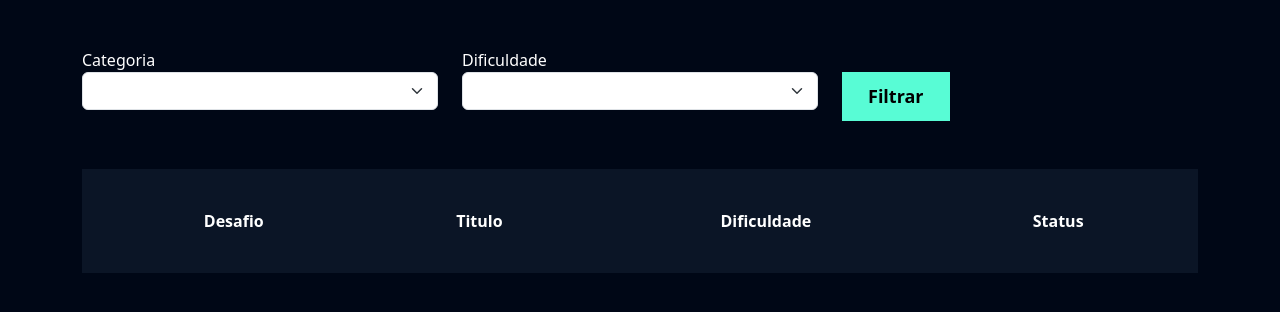
After one commit to gylmonteiro/study_async, a Django app: page /flashcard/listar_desafio/ in a window 1280 px wide. The commit adds this page. Shown: the top 312 px of the page. Run offline with Django 5.2, Linux system fonts and the light colour scheme; the visitor is signed in with stand-in values (Sample User, id 1); data that the repository does not hold is empty.

Commit message:
feat: display list desafios

```diff
--- /dev/null
+++ b/flashcard/templates/listar_desafio.html
@@ -0,0 +1,65 @@
+{% extends "base.html" %}
+{% load static %}
+
+{% block 'cabecalho' %}
+
+    <link href="{% static 'usuarios/css/cadastro.css' %}" rel="stylesheet">
+    <link href="{% static 'flashcard/css/novo_flashcard.css' %}" rel="stylesheet">
+    <link href="{% static 'flashcard/css/iniciar_desafio.css' %}" rel="stylesheet">
+    <link href="{% static 'flashcard/css/desafio.css' %}" rel="stylesheet">
+    <link href='https://unpkg.com/boxicons@2.1.4/css/boxicons.min.css' rel='stylesheet'>
+
+{% endblock 'cabecalho' %}
+
+
+{% block 'conteudo' %}
+    <div class="container">
+        <br>
+        <br>
+        <div class="row">
+            <div class="col-md">
+                <form action="}" method="GET">
+                <label for="">Categoria</label>
+                <select name="categoria" class="form-select">
+
+                </select>
+            </div>
+            <div class="col-md">
+                <label for="">Dificuldade</label>
+                <select name="dificuldade" class="form-select">
+
+                </select>
+            </div>
+            <div class="col-md">
+                <br>
+                <input type="submit" value="Filtrar" class="btn-cadastro">
+                </form>
+            </div>
+        </div>
+        <br>
+        <br>
+        <div class="box-listar">
+            <table>
+                <thead>
+                  <tr>
+                    <th scope="col">Desafio</th>
+                    <th scope="col">Titulo</th>
+                    <th scope="col">Dificuldade</th>
+                    <th scope="col">Status</th>
+                  </tr>
+                </thead>
+                <tbody>
+                    {% for desafio in desafios %}
+                        <tr class="linha">
+                            <th><a href="{% url "desafio" desafio.id %}">{{desafio.id}}</a></th>
+                            <td>{{desafio.titulo}}</td>
+                            <td>{{desafio.get_dificuldade_display}}</td>
+                            <td>{{desafio.status}}</td>
+                        </tr>
+                  {% endfor %}
+                </tbody>
+              </table>
+        </div>
+    </div>
+    <script src="{% static 'flashcard/js/flashcard.js' %}"></script>
+{% endblock 'conteudo' %}
--- a/flashcard/urls.py
+++ b/flashcard/urls.py
@@ -5,4 +5,7 @@ urlpatterns = [
     path('novo_flashcard/', views.novo_flashcard, name='novo_flashcard'),
     path('deleta_flashcard/<int:id>', views.deletar_flashcard, name= 'deleta_flashcard'),
     path('iniciar_desafio/', views.iniciar_desafio, name='iniciar_desafio'),
+    path('listar_desafio/', views.listar_desafio, name='listar_desafio'),
+    path('desafio/<int:id>/', views.desafio, name='desafio'),
+
 ]
--- a/flashcard/views.py
+++ b/flashcard/views.py
@@ -81,7 +81,7 @@ def iniciar_desafio(request):
         dificuldades = Flashcard.DIFICULDADE_CHOICES
         return render(
             request,
-            'desafio.html',
+            'iniciar_desafio.html',
             {'categorias': categorias, 'dificuldades': dificuldades},
         )
     elif request.method == 'POST':
@@ -122,3 +122,26 @@ def iniciar_desafio(request):
         desafio.save()
 
         return redirect(f'/flashcard/desafio/{desafio.id}')
+
+
+def listar_desafio(request):
+    desafios = Desafio.objects.filter(user=request.user)
+    return render(
+        request,
+        'listar_desafio.html',
+        {
+            'desafios': desafios,
+        },
+    )
+
+def desafio(request, id):
+    desafio = Desafio.objects.get(id=id)
+
+    if request.method == 'GET':
+        return render(
+            request,
+            'desafio.html',
+            {
+                'desafio': desafio,
+            },
+        )
--- /dev/null
+++ b/templates/static/flashcard/css/desafio.css
@@ -0,0 +1,65 @@
+.badge-categoria{
+    padding: 5px;
+    background-color: #122342;
+
+}
+
+.box-new-flashcard{
+    margin: 0;
+}
+
+.icone-vermelho{
+    color:red;
+    font-size: 30px;
+}
+
+.icone-verde{
+    color:green;
+    font-size: 30px;
+}
+
+.op2{
+    opacity: .3;
+}
+
+.fonte-p{
+    font-size: 25px;
+}
+
+.btn-desafio{
+    width: 100% !important;
+    color: black;
+    text-decoration: none;
+    display: block;
+    text-align: center;
+    font-size: 25px;
+}
+
+.box-listar{
+
+    background-color: #0b1526;
+    padding: 20px;
+}
+
+table{
+    width: 100%;
+    padding: 20px;
+    text-align: center;
+
+}
+
+.linha{
+    height: 40px;
+    background-color: var(--dark-color);
+    padding: 20px;
+}
+
+
+td, th{
+    padding: 20px;
+}
+
+tr{
+    background-color: var(--main-color);
+
+}
```
Also changed, not shown: flashcard/templates/desafio.html (+48 -36 lines), flashcard/templates/iniciar_desafio.html (added, +58 -0 lines).
